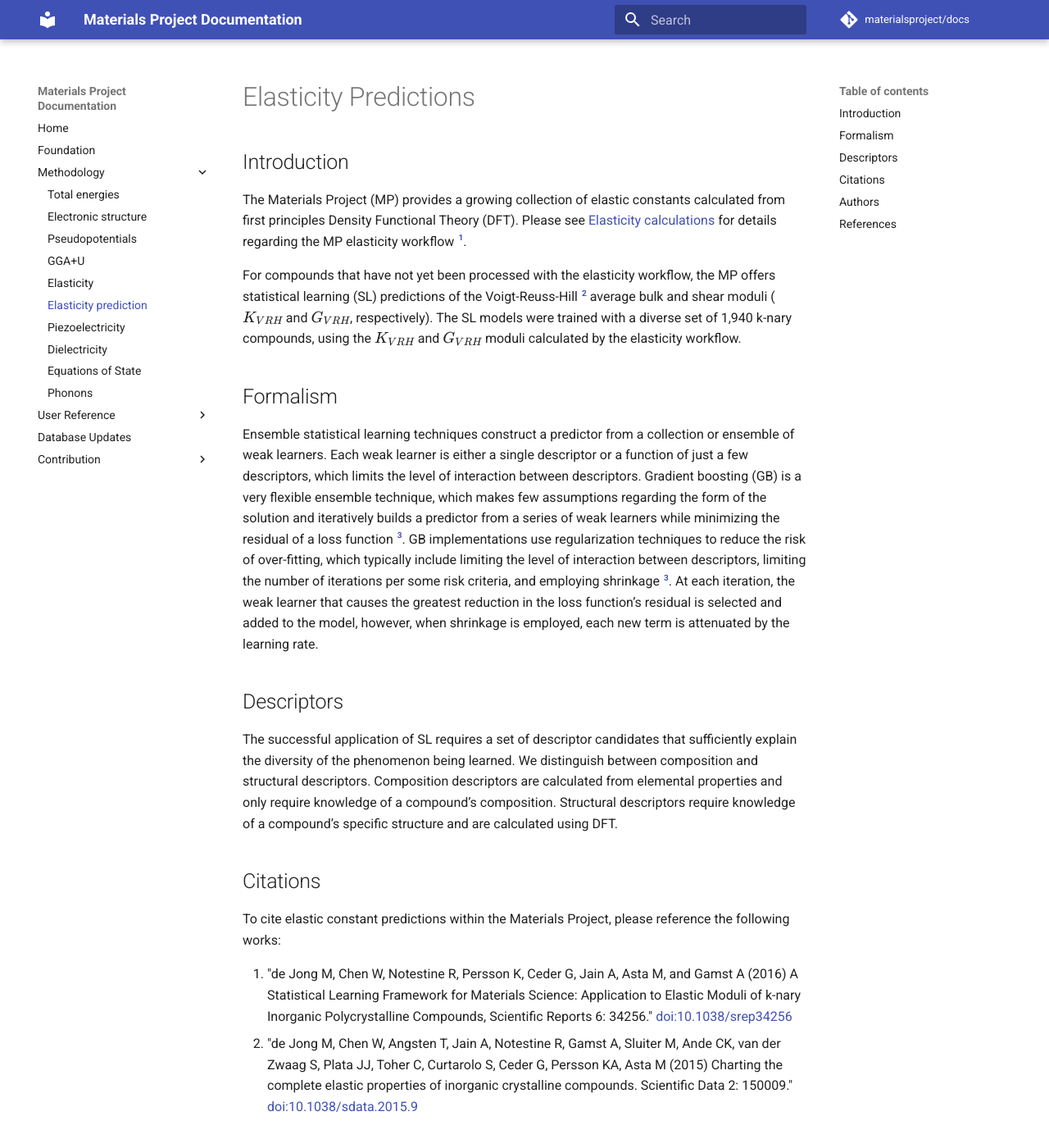
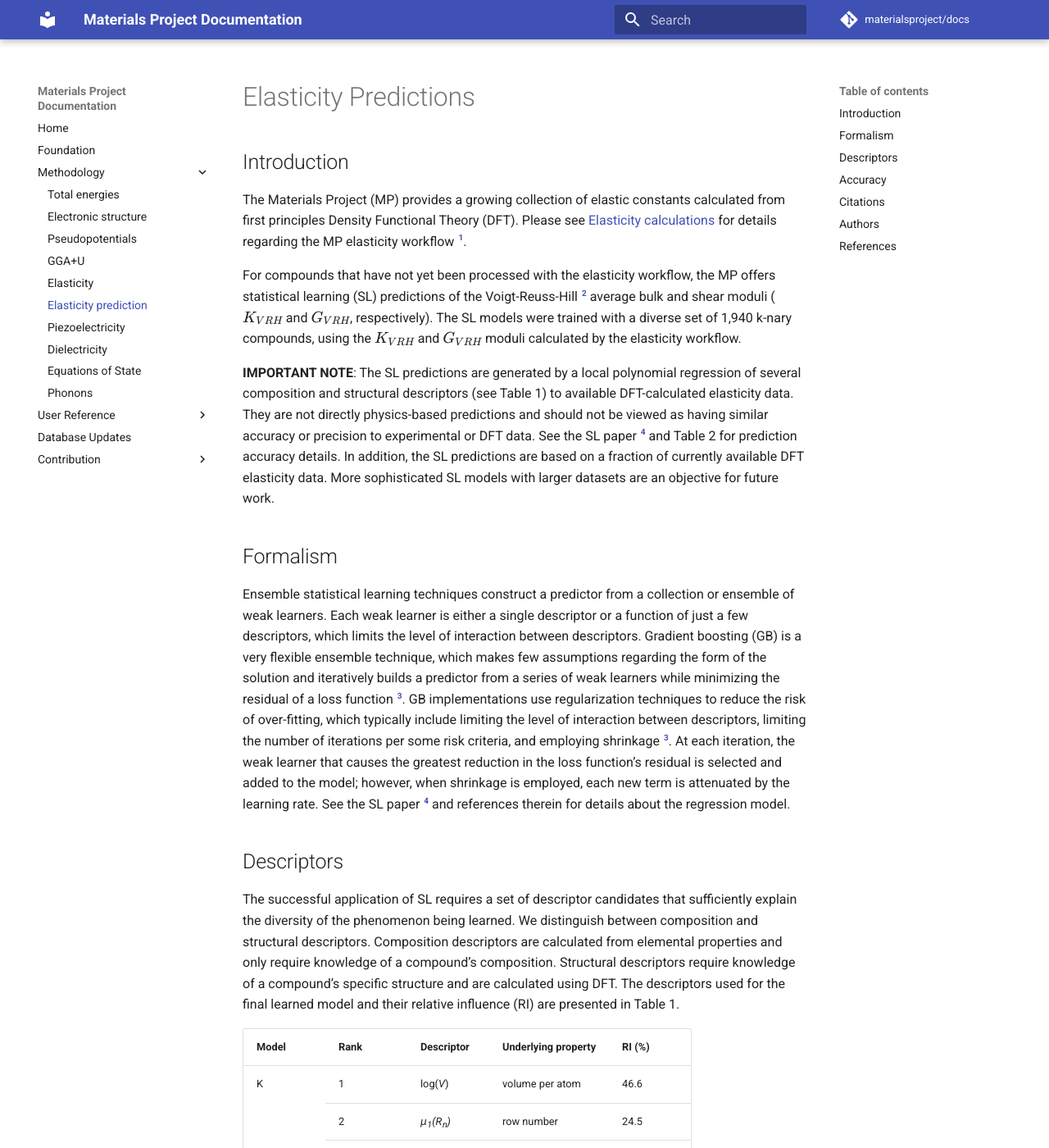
Before and after one commit to materialsproject/docs, an MkDocs documentation site: the page built from docs/methodology/elasticity-prediction.md, in a window 1280 px wide and 1400 px high. Shown: the whole window at 82% size. Built offline with MkDocs 1.6.1 and Material for MkDocs 9.7.7, drawn with Linux system fonts in a browser that asks for light colours; formulas are drawn with MathJax 3; comment, search, counter and statistics services are not loaded; some of the changed text lies outside the part shown.

Commit message:
update elasticity prediction page with more information, including accuracy and model construction tables and a disclaimer about the difference between DFT and SL-based predictions

```diff
--- a/docs/methodology/elasticity-prediction.md
+++ b/docs/methodology/elasticity-prediction.md
@@ -2,50 +2,126 @@
 
 ## Introduction
 
-The Materials Project (MP) provides a growing collection of elastic
-constants calculated from first principles Density Functional Theory
-(DFT). Please see [Elasticity calculations](/methodology/elasticity)
-for details regarding the MP elasticity workflow [^1].
+The Materials Project (MP) provides a growing collection of elastic constants calculated from first principles Density Functional Theory (DFT). Please see [Elasticity calculations](/methodology/elasticity) for details regarding the MP elasticity workflow [^1].
 
-For compounds that have not yet been processed with the elasticity
-workflow, the MP offers statistical learning (SL) predictions of the
-Voigt-Reuss-Hill [^2] average bulk and shear moduli ($K_{VRH}$ and $G_{VRH}$,
-respectively). The SL models were trained with a diverse set of 1,940
-k-nary compounds, using the $K_{VRH}$ and $G_{VRH}$ moduli calculated by the
-elasticity workflow.
+For compounds that have not yet been processed with the elasticity workflow, the MP offers statistical learning (SL) predictions of the Voigt-Reuss-Hill [^2] average bulk and shear moduli ($K_{VRH}$ and $G_{VRH}$, respectively). The SL models were trained with a diverse set of 1,940 k-nary compounds, using the $K_{VRH}$ and $G_{VRH}$ moduli calculated by the elasticity workflow.
+
+**IMPORTANT NOTE**: The SL predictions are generated by a local polynomial regression of several composition and structural descriptors (see Table 1) to available DFT-calculated elasticity data. They are not directly physics-based predictions and should not be viewed as having similar accuracy or precision to experimental or DFT data. See the SL paper [^4] and Table 2 for prediction accuracy details. In addition, the SL predictions are based on a fraction of currently available DFT elasticity data. More sophisticated SL models with larger datasets are an objective for future work.
 
 ## Formalism
 
-Ensemble statistical learning techniques construct a predictor from a
-collection or ensemble of weak learners. Each weak learner is either a
-single descriptor or a function of just a few descriptors, which limits
-the level of interaction between descriptors. Gradient boosting (GB) is
-a very flexible ensemble technique, which makes few assumptions
-regarding the form of the solution and iteratively builds a predictor
-from a series of weak learners while minimizing the residual of a loss
-function [^3]. GB implementations use regularization techniques to
-reduce the risk of over-fitting, which typically include limiting the
-level of interaction between descriptors, limiting the number of
-iterations per some risk criteria, and employing shrinkage [^3]. At
-each iteration, the weak learner that causes the greatest reduction in
-the loss function’s residual is selected and added to the model,
-however, when shrinkage is employed, each new term is attenuated by the
-learning rate.
+Ensemble statistical learning techniques construct a predictor from a collection or ensemble of weak learners. Each weak learner is either a single descriptor or a function of just a few descriptors, which limits the level of interaction between descriptors. Gradient boosting (GB) is a very flexible ensemble technique, which makes few assumptions regarding the form of the solution and iteratively builds a predictor from a series of weak learners while minimizing the residual of a loss function [^3]. GB implementations use regularization techniques to reduce the risk of over-fitting, which typically include limiting the level of interaction between descriptors, limiting the number of iterations per some risk criteria, and employing shrinkage [^3]. At each iteration, the weak learner that causes the greatest reduction in the loss function’s residual is selected and added to the model; however, when shrinkage is employed, each new term is attenuated by the learning rate. See the SL paper [^4] and references therein for details about the regression model.
 
 ## Descriptors
 
-The successful application of SL requires a set of descriptor candidates
-that sufficiently explain the diversity of the phenomenon being learned.
-We distinguish between composition and structural descriptors.
-Composition descriptors are calculated from elemental properties and
-only require knowledge of a compound’s composition. Structural
-descriptors require knowledge of a compound’s specific structure and are
-calculated using DFT.
+The successful application of SL requires a set of descriptor candidates that sufficiently explain the diversity of the phenomenon being learned. We distinguish between composition and structural descriptors. Composition descriptors are calculated from elemental properties and only require knowledge of a compound’s composition. Structural descriptors require knowledge of a compound’s specific structure and are calculated using DFT. The descriptors used for the final learned model and their relative influence (RI) are presented in Table 1.
+
+<table style="width:100%">
+	<tr>
+		<th>Model</th>
+		<th>Rank</th>
+		<th>Descriptor</th>
+		<th>Underlying property</th>
+		<th>RI (%)</th>
+	</tr>
+	<tr>
+		<td rowspan=4>K</td>
+		<td>1</td>
+		<td>log(<i>V</i>)</td>
+		<td>volume per atom</td>
+		<td>46.6</td>
+	</tr>
+	<tr>
+		<td>2</td>
+		<td><MATH><i>&mu;<sub>1</sub>(R<sub>n</sub>)</i></MATH></td>
+		<td>row number</td>
+		<td>24.5</td>
+	</tr>
+	<tr>
+		<td>3</td>
+		<td><i>E<sub>c</sub></i></td>
+		<td>cohesive energy</td>
+		<td>13.8</td>
+	</tr>
+	<tr>
+		<td>4</td>
+		<td><MATH><i>&mu;<sub>-4</sub>(X)</i></MATH></td>
+		<td>electronegativity</td>
+		<td>9.5</td>
+	</tr>
+	<tr>
+		<td rowspan=4>G</td>
+		<td>1</td>
+		<td><i>E<sub>c</sub></i></td>
+		<td>cohesive energy</td>
+		<td>37.0</td>
+	</tr>
+	<tr>
+		<td>2</td>
+		<td>log(<i>V</i>)</td>
+		<td>volume per atom</td>
+		<td>35.9</td>
+	</tr>
+	<tr>
+		<td>3</td>
+		<td><MATH><i>&mu;<sub>-3</sub>(R<sub>n</sub>)</i></MATH></td>
+		<td>row number</td>
+		<td>13.8</td>
+	</tr>
+	<tr>
+		<td>4</td>
+		<td><MATH><i>&mu;<sub>4</sub>(X)</i></MATH></td>
+		<td>electronegativity</td>
+		<td>13.3</td>
+</table>
+
+Table 1: Descriptor rank and relative influence (RI) for the models for K and G. Composition descriptors are constructed as Hölder means \\(\mu_p(x)\\) (power \\(p\\), property \\(x\\)). This table and caption are from de Jong et al.'s SL paper [^4].
+
+## Accuracy
+
+The accuracy of the model is summarized below.
+
+<table style="width:100%">
+	<tr>
+		<th>Model</th>
+		<th>Iteration Threshold</th>
+		<th>Prediction RMSE (log(GPa))</th>
+		<th colspan="4">Percent of Predictions within Relative Error of</th>
+	</tr>
+	<tr>
+		<th></th>
+		<th></th>
+		<th></th>
+		<th>5%</th>
+		<th>10%</th>
+		<th>20%</th>
+		<th>30%</th>
+	</tr>
+	<tr>
+		<td>K</td>
+		<td>99</td>
+		<td>0.0750</td>
+		<td>33.1</td>
+		<td>58.4</td>
+		<td>87.3</td>
+		<td>94.5</td>
+	</tr>
+	<tr>
+		<td>G</td>
+		<td>90</td>
+		<td>0.1378</td>
+		<td>13.6</td>
+		<td>28.8</td>
+		<td>53.0</td>
+		<td>73.0</td>
+	</tr>
+</table>
+
+Table 2: Iteration threshold as determined by cross validation, prediction root mean squared error (RMSE), and percentage of predictions within 5, 10, 20, and 30 percent relative error for *K* and *G* models. This table and caption are from de Jong et al.'s SL paper [^4].
 
 ## Citations
 
-To cite elastic constant predictions within the Materials Project,
-please reference the following works:
+To cite elastic constant predictions within the Materials Project, please reference the following works:
 
 1.  "de Jong M, Chen W, Notestine R, Persson K, Ceder G, Jain A, Asta M,
     and Gamst A (2016) A Statistical Learning Framework for Materials
@@ -63,18 +139,18 @@
 
 1.  Randy Notestine
 2.  Maarten de Jong
+3.  Kyle Bystrom
 
 ## References
 
-[^1]: de Jong M, Chen W, Angsten T, Jain A, Notestine R, Gamst A,
-Sluiter M, Ande CK, van der Zwaag S, Plata JJ, Toher C, Curtarolo S,
-Ceder G, Persson KA, Asta M (2015) Charting the complete elastic
-properties of inorganic crystalline compounds. Scientific Data 2:
-150009.
+[^1]: de Jong M, Chen W, Angsten T, Jain A, Notestine R, Gamst A, Sluiter M, Ande CK, van der Zwaag S, Plata JJ, Toher C, Curtarolo S, Ceder G, Persson KA, Asta M (2015) Charting the complete elastic properties of inorganic crystalline compounds. Scientific Data 2: 150009.
 
-[^2]: Hill, R. The elastic behaviour of a crystalline aggregate.
-Proceedings of the Physical Society. Section A 65, 349 (1952).
+[^2]: Hill, R. The elastic behaviour of a crystalline aggregate. Proceedings of the Physical Society. Section A 65, 349 (1952).
 
-[^3]: Hastie, T., Tibshirani, R. & Friedman, J. The elements of
-statistical learning: data mining, inference, and prediction. (Springer,
-2011), second edn.
+[^3]: Hastie, T., Tibshirani, R. & Friedman, J. The elements of statistical learning: data mining, inference, and prediction. (Springer, 2011), second edn.
+
+[^4]: de Jong M, Chen W, Notestine R, Persson K, Ceder G, Jain A, Asta M,
+    and Gamst A (2016) A Statistical Learning Framework for Materials
+    Science: Application to Elastic Moduli of k-nary Inorganic
+    Polycrystalline Compounds, Scientific Reports 6: 34256.
+    [doi:10.1038/srep34256](http://dx.doi.org/10.1038/srep34256)
```
